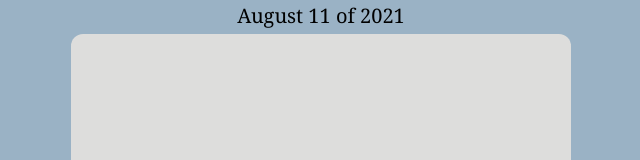
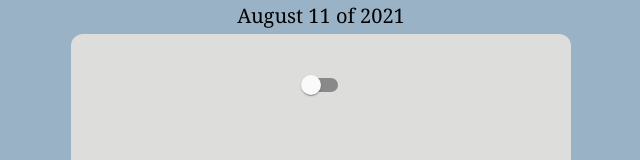
Before and after one commit to renginozgun/on-task-app, a React (Create React App) app: page / in a window 1280 px wide. Shown: the top 160 px of the page, without its empty margins (319-959 px from the left). Built offline with nearby package versions, Linux system fonts and the light colour scheme.

Commit message:
12.08
+Switch button added to show only completed tasks

```diff
--- a/src/App.css
+++ b/src/App.css
@@ -25,3 +25,8 @@
   flex-direction:column;
   align-items: center ;
 }
+
+.todo{
+  margin-right: -80px;
+  width:90%;
+}
--- a/src/App.js
+++ b/src/App.js
@@ -4,41 +4,57 @@ import './App.css';
 import TodoItem from './components/TodoItem';
 import { useSelector } from 'react-redux';
 import { selectTodoList } from './features/todoSlice';
+import Switch from '@material-ui/core/Switch';
+import { useState } from 'react';
+import Header from './components/header'
 
-import Header from './components/header';
-import { bindActionCreators } from 'redux';
 
 
 function App() {
   const todoList = useSelector(selectTodoList)
-
- // error const done=useSelector(isChecked)
+  var checkValue;
+  // error const done=useSelector(isChecked)
   const state = { date: new Date() }
 
 
+const [isEnabled, setIsEnabled] = useState(false);
+const toggleSwitch = () => { setIsEnabled(previousState => !previousState)}
+
+
+const renderCheckboxes=()=>{
+  {return isEnabled ? todoList.map((item) =>
+
+    item.done &&   <TodoItem key={item.id} name={item.item} done={item.done} id={item.id} />
+
+  )
+
+     :  todoList.map((item) =>
+
+      <TodoItem key={item.id} name={item.item} done={item.done} id={item.id} />
+
+    )}
+
+}
   return (
 
     <div className="App">
-     <Header datestring={state.date.toLocaleDateString()}/ >
+      <Header datestring={state.date.toLocaleDateString()} />
 
-        <div className="app_container">
+      <div className="app_container">
+        <div className="app_todoContainer">{
+          <Switch  onChange={toggleSwitch} value={isEnabled} name="gilad" /> }
+          {
+            <div className="todo">
 
-          <div className="app_todoContainer">
+            {renderCheckboxes()}
 
-              {
-               todoList.map((item) =>
-                <TodoItem key={item.id} name={item.item} done={item.done} id={item.id} />
+            </div>
 
+          }</div>
 
+        <Input />
 
-
-              )}
-
-
-          </div>
-          <Input />
-
-        </div>
+      </div>
 
     </div>
   );
```
